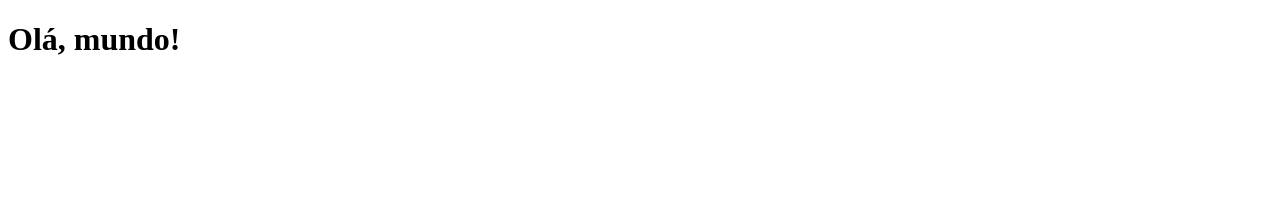
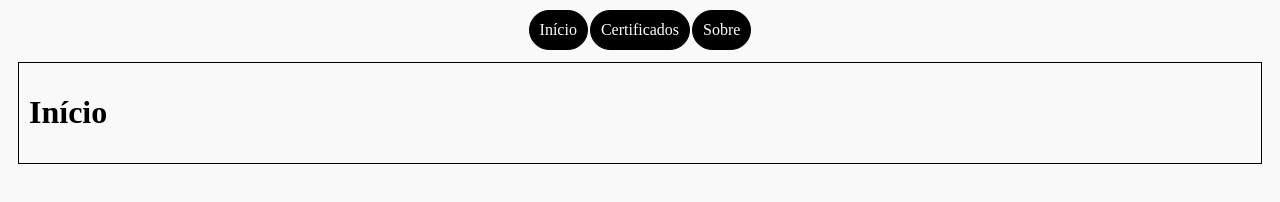
Before and after one commit to sjsdouglas/inicio, a plain HTML site: page index.html in a window 1280 px wide. Drawn offline with Linux system fonts and the light colour scheme.

Commit message:
Cria novas páginas

```diff
--- a/index.html
+++ b/index.html
@@ -1,11 +1,24 @@
 <!DOCTYPE html>
-<html lang="en">
+<html lang="pt-BR">
 <head>
     <meta charset="UTF-8">
     <meta name="viewport" content="width=device-width, initial-scale=1.0">
+    <link rel="stylesheet" type="text/css" href="style.css"/>
+    <script type="text/javascript" src="main.js"></script>
     <title>Meu Portifolio</title>
 </head>
 <body>
-    <h1>Olá, mundo!</h1>
+    <div class="menuDiv">
+        <table class="menuTable">
+            <tr>
+                <td class="inicio" onclick="irPara('inicio.html')">Início</td>
+                <td class="certificados" onclick="irPara('certificados.html')">Certificados</td>
+                <td class="sobre" onclick="irPara('sobre.html')">Sobre</td>
+            </tr>
+        </table>
+    </div>
+    <div class="conteudo">
+
+    </div>
 </body>
 </html>
--- /dev/null
+++ b/inicio.html
@@ -0,0 +1,11 @@
+<!DOCTYPE html>
+<html lang="pt-BR">
+<head>
+    <meta charset="UTF-8">
+    <meta name="viewport" content="width=device-width, initial-scale=1.0">
+    <title>Início</title>
+</head>
+<body>
+    <h1>Início</h1>
+</body>
+</html>
--- /dev/null
+++ b/main.js
@@ -0,0 +1,17 @@
+irPara('inicio.html');
+
+function irPara (pagina) {
+    if (pagina === '#') {
+        return;
+    }
+    fetch(pagina)
+        .then(response => {
+            if (!response.ok) {
+                throw new Error('Erro ao carregar a página');
+            }
+            return response.text();
+        })
+        .then(data => {
+            document.querySelector('.conteudo').innerHTML = data;
+        });
+}
--- /dev/null
+++ b/style.css
@@ -0,0 +1,31 @@
+body {
+    background-color: rgb(249, 249, 249);
+}
+
+.menuDiv {
+    display: flex;
+    justify-content: center;
+}
+
+.menuTable td {
+    border: 1px solid black;
+    padding: 10px;
+    background-color: black;
+    color: white;
+
+    border-radius: 20px;
+
+    cursor: pointer;
+
+    transition: background-color 0.9s;
+}
+td:hover {
+    background-color: white;
+    color: black;
+}
+
+.conteudo {
+    border: 1px solid black;
+    padding: 10px;
+    margin: 10px;
+}
```
Also changed, not shown: certificados.html (added, +11 -0 lines), sobre.html (added, +11 -0 lines).
